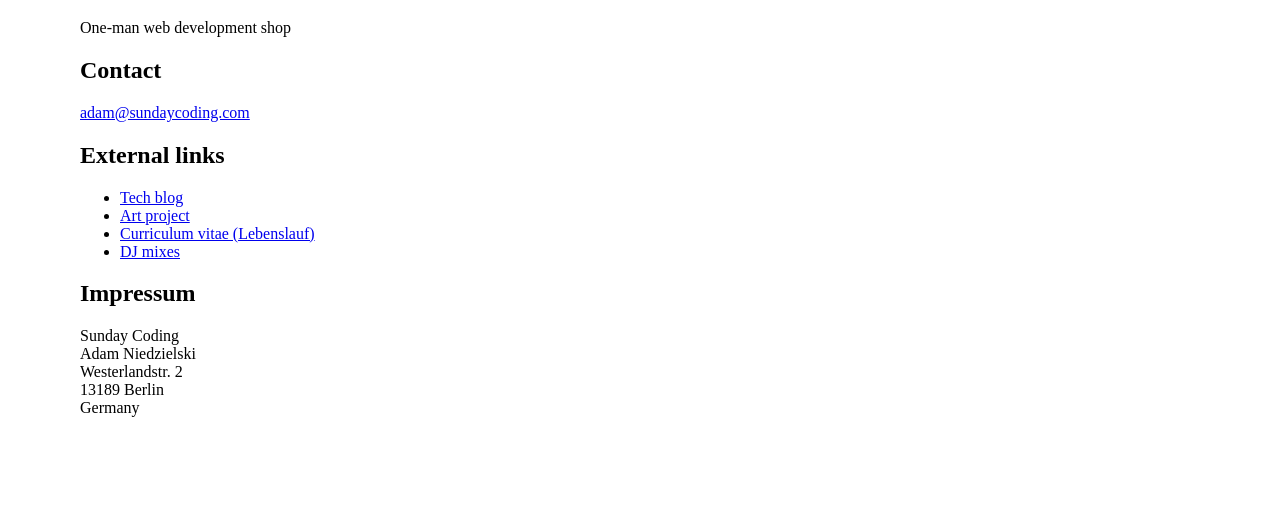
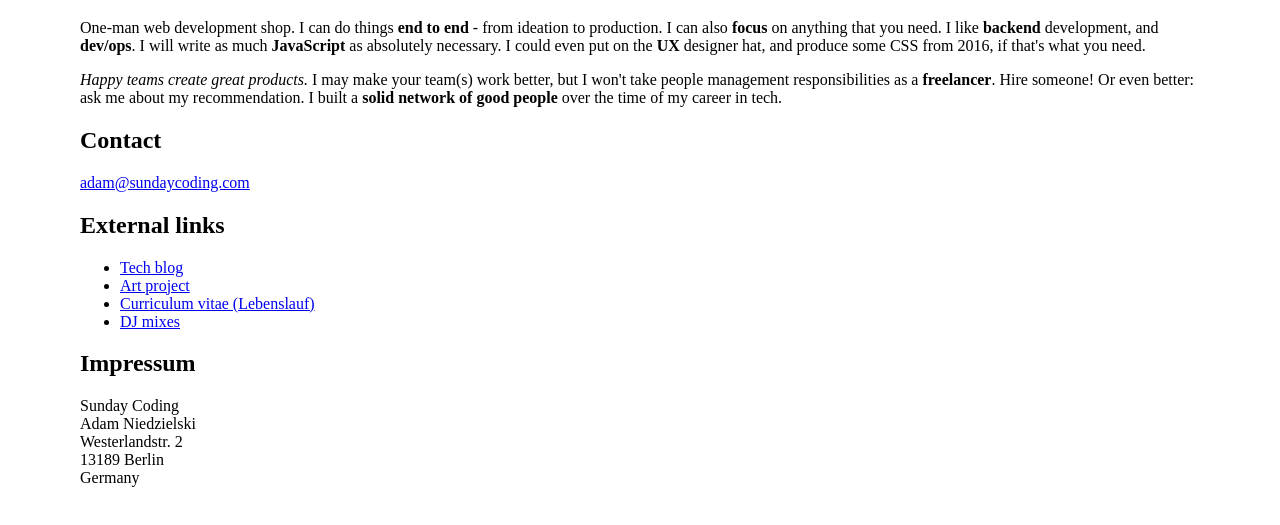
Before and after one commit to adamniedzielski/sundaycoding.com, a plain HTML site: page index.html in a window 1280 px wide. Shown: the part 69-594 px from the top of the page. Drawn offline with Linux system fonts and the light colour scheme.

Commit message:
Add longer description

```diff
--- a/index.html
+++ b/index.html
@@ -24,8 +24,12 @@
         Sunday Coding
       </h1>
       <p>
-        One-man web development shop
+        One-man web development shop. I can do things <b>end to end</b> - from ideation to production. I can also <b>focus</b> on anything that you need. I like <b>backend</b> development, and <b>dev/ops</b>. I will write as much <b>JavaScript</b> as absolutely necessary. I could even put on the <b>UX</b> designer hat, and produce some CSS from 2016, if that's what you need.
+      </p>
       <p>
+        <i>Happy teams create great products.</i> I may make your team(s) work better, but I won't take people management responsibilities as a <b>freelancer</b>. Hire someone! Or even better: ask me about my recommendation. I built a <b>solid network of good people</b> over the time of my career in tech.
+      </p>
+
 
       <h2>
         Contact
```
